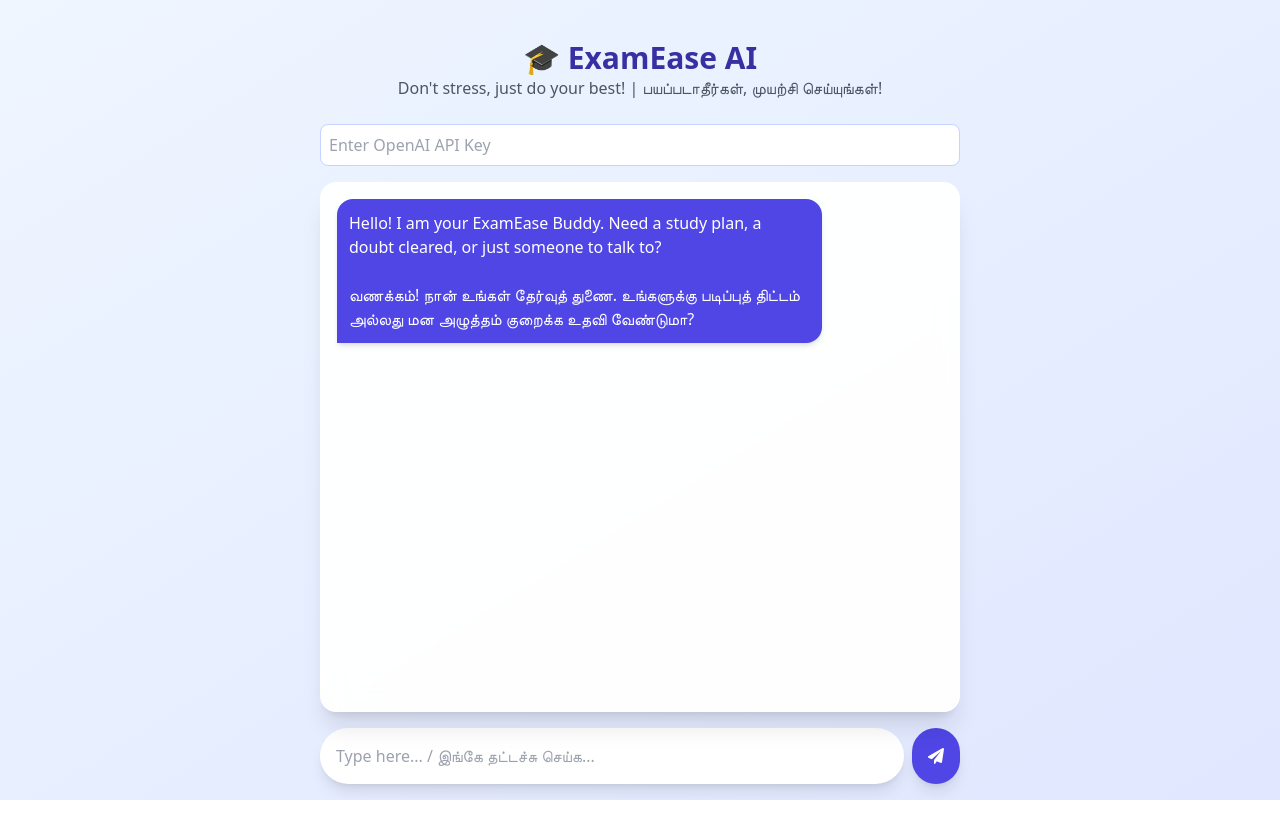
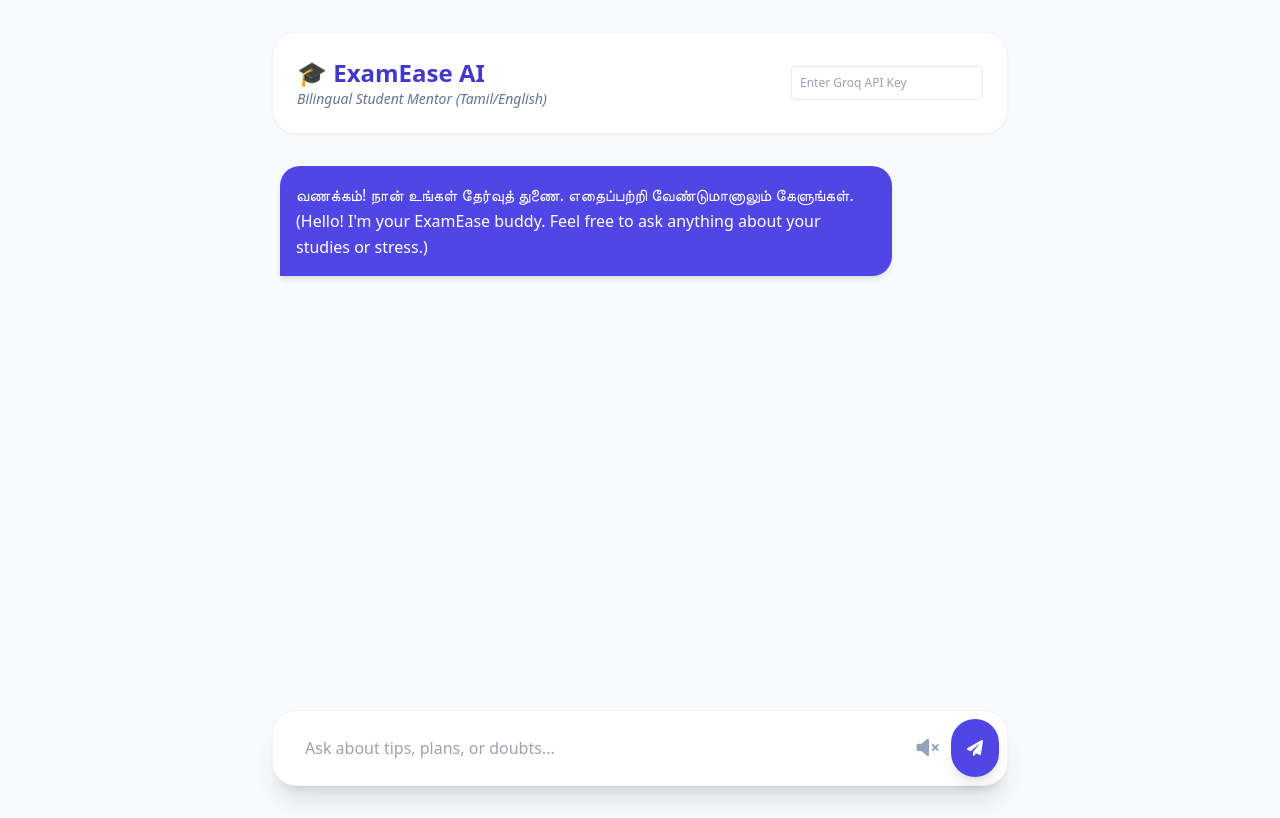
Before and after one commit to agmhss/easy-chat, a plain HTML site: page index.html in a window 1280 px wide. Both pictures are taken after a click on the button 936 px from the left and 756 px from the top of the page. Drawn offline with nearby package versions, Linux system fonts and the light colour scheme.

Commit message:
Update index.html for Groq integration and UI changes

```diff
--- a/index.html
+++ b/index.html
@@ -1,109 +1,139 @@
 <!DOCTYPE html>
-<html lang="en">
+<html lang="ta">
 <head>
     <meta charset="UTF-8">
     <meta name="viewport" content="width=device-width, initial-scale=1.0">
-    <title>ExamEase AI | உங்கள் தேர்வுத்துணை</title>
+    <title>ExamEase AI | Groq Powered</title>
     <script src="https://cdn.tailwindcss.com"></script>
     <link href="https://cdnjs.cloudflare.com/ajax/libs/font-awesome/6.0.0/css/all.min.css" rel="stylesheet">
     <style>
-        .chat-container { height: calc(100vh - 200px); }
-        .glass { background: rgba(255, 255, 255, 0.95); backdrop-filter: blur(10px); }
+        .chat-box { height: 65vh; scrollbar-width: thin; }
+        .user-msg { border-radius: 20px 20px 0 20px; }
+        .ai-msg { border-radius: 20px 20px 20px 0; }
+        @keyframes fadeIn { from { opacity: 0; transform: translateY(10px); } to { opacity: 1; transform: translateY(0); } }
+        .msg-anim { animation: fadeIn 0.3s ease-out forwards; }
     </style>
 </head>
-<body class="bg-gradient-to-br from-blue-50 to-indigo-100 font-sans">
+<body class="bg-slate-50 font-sans leading-relaxed">
 
-    <div class="max-w-2xl mx-auto p-4 h-screen flex flex-col">
-        <header class="text-center py-6">
-            <h1 class="text-3xl font-bold text-indigo-800">🎓 ExamEase AI</h1>
-            <p class="text-gray-600">Don't stress, just do your best! | பயப்படாதீர்கள், முயற்சி செய்யுங்கள்!</p>
-        </header>
-
-        <div class="mb-4">
-            <input type="password" id="apiKey" placeholder="Enter OpenAI API Key"
-                   class="w-full p-2 rounded-lg border border-indigo-200 focus:outline-none focus:ring-2 focus:ring-indigo-400">
+    <div class="max-w-3xl mx-auto px-4 py-8">
+        <div class="flex items-center justify-between mb-8 bg-white p-6 rounded-3xl shadow-sm border border-slate-100">
+            <div>
+                <h1 class="text-2xl font-bold text-indigo-700">🎓 ExamEase AI</h1>
+                <p class="text-slate-500 text-sm italic">Bilingual Student Mentor (Tamil/English)</p>
+            </div>
+            <div class="text-right">
+                <input type="password" id="groqKey" placeholder="Enter Groq API Key"
+                       class="text-xs p-2 rounded border border-slate-200 focus:ring-1 focus:ring-indigo-400 outline-none w-48">
+            </div>
         </div>
 
-        <div id="chatWindow" class="chat-container glass rounded-2xl shadow-xl overflow-y-auto p-4 space-y-4 border border-white">
-            <div class="flex justify-start">
-                <div class="bg-indigo-600 text-white p-3 rounded-2xl rounded-bl-none max-w-[80%] shadow-md">
-                    Hello! I am your ExamEase Buddy. Need a study plan, a doubt cleared, or just someone to talk to? <br><br>
-                    வணக்கம்! நான் உங்கள் தேர்வுத் துணை. உங்களுக்கு படிப்புத் திட்டம் அல்லது மன அழுத்தம் குறைக்க உதவி வேண்டுமா?
+        <div id="chatWindow" class="chat-box overflow-y-auto space-y-4 mb-6 px-2">
+            <div class="flex justify-start msg-anim">
+                <div class="bg-indigo-600 text-white p-4 ai-msg shadow-md max-w-[85%]">
+                    வணக்கம்! நான் உங்கள் தேர்வுத் துணை. எதைப்பற்றி வேண்டுமானாலும் கேளுங்கள். <br>
+                    (Hello! I'm your ExamEase buddy. Feel free to ask anything about your studies or stress.)
                 </div>
             </div>
         </div>
 
-        <div class="mt-4 flex gap-2">
-            <input type="text" id="userInput" placeholder="Type here... / இங்கே தட்டச்சு செய்க..."
-                   class="flex-1 p-4 rounded-full shadow-lg border-none focus:ring-2 focus:ring-indigo-500 outline-none">
-            <button onclick="sendMessage()" class="bg-indigo-600 text-white p-4 rounded-full shadow-lg hover:bg-indigo-700 transition">
-                <i class="fas fa-paper-plane"></i>
-            </button>
+        <div class="relative bg-white rounded-3xl shadow-xl p-2 border border-slate-100">
+            <div class="flex items-center">
+                <input type="text" id="userInput"
+                       placeholder="Ask about tips, plans, or doubts..."
+                       class="flex-1 py-4 px-6 bg-transparent outline-none text-slate-700">
+
+                <button onclick="toggleSpeech()" id="speechBtn" class="p-3 text-slate-400 hover:text-indigo-600 transition" title="Toggle Voice Output">
+                    <i class="fas fa-volume-up text-xl" id="speakerIcon"></i>
+                </button>
+
+                <button onclick="sendMessage()" class="bg-indigo-600 hover:bg-indigo-700 text-white p-4 rounded-full transition shadow-lg">
+                    <i class="fas fa-paper-plane"></i>
+                </button>
+            </div>
         </div>
     </div>
 
     <script>
         const chatWindow = document.getElementById('chatWindow');
         const userInput = document.getElementById('userInput');
-        const apiKeyInput = document.getElementById('apiKey');
+        const groqKey = document.getElementById('groqKey');
+        let isSpeechEnabled = true;
+
+        // Voice Toggle Logic
+        function toggleSpeech() {
+            isSpeechEnabled = !isSpeechEnabled;
+            document.getElementById('speakerIcon').className = isSpeechEnabled ? "fas fa-volume-up text-xl" : "fas fa-volume-mute text-xl";
+            if (!isSpeechEnabled) window.speechSynthesis.cancel();
+        }
 
         async function sendMessage() {
-            const text = userInput.value.trim();
-            const apiKey = apiKeyInput.value.trim();
+            const prompt = userInput.value.trim();
+            const apiKey = groqKey.value.trim();
 
-            if (!text) return;
-            if (!apiKey) {
-                alert("Please enter your API Key first!");
-                return;
-            }
+            if (!prompt) return;
+            if (!apiKey) { alert("Please enter your Groq API Key!"); return; }
 
-            // Append User Message
-            appendMessage(text, 'user');
+            // Display User Message
+            appendMsg(prompt, 'user');
             userInput.value = '';
 
             try {
-                const response = await fetch('https://api.openai.com/v1/chat/completions', {
+                const response = await fetch('https://api.groq.com/openai/v1/chat/completions', {
                     method: 'POST',
                     headers: {
-                        'Content-Type': 'application/json',
-                        'Authorization': `Bearer ${apiKey}`
+                        'Authorization': `Bearer ${apiKey}`,
+                        'Content-Type': 'application/json'
                     },
                     body: JSON.stringify({
-                        model: "gpt-4o",
+                        model: "llama-3.3-70b-versatile",
                         messages: [
-                            { role: "system", content: "You are ExamEase AI, a supportive mentor for students. Speak in English and Tamil. Give exam tips, study plans, and emotional support." },
-                            { role: "user", content: text }
-                        ]
+                            {
+                                role: "system",
+                                content: "You are ExamEase AI. A mentor for students facing exams. Give exam tips, clear doubts, and help reduce stress. Respond naturally in a mix of Tamil and English (Tanglish) or pure Tamil/English as requested. Be empathetic and encouraging."
+                            },
+                            { role: "user", content: prompt }
+                        ],
+                        temperature: 0.7
                     })
                 });
 
                 const data = await response.json();
                 const aiText = data.choices[0].message.content;
-                appendMessage(aiText, 'ai');
+
+                appendMsg(aiText, 'ai');
+                if (isSpeechEnabled) speak(aiText);
+
             } catch (error) {
-                appendMessage("Error: Could not connect to AI. Check your key.", 'ai');
+                appendMsg("System Error: Could not connect to Groq. Please check your connection and Key.", 'ai');
             }
         }
 
-        function appendMessage(text, sender) {
-            const div = document.createElement('div');
-            div.className = sender === 'user' ? 'flex justify-end' : 'flex justify-start';
+        function appendMsg(text, sender) {
+            const wrapper = document.createElement('div');
+            wrapper.className = sender === 'user' ? 'flex justify-end msg-anim' : 'flex justify-start msg-anim';
 
-            const innerDiv = document.createElement('div');
-            innerDiv.className = sender === 'user'
-                ? 'bg-white text-gray-800 p-3 rounded-2xl rounded-br-none max-w-[80%] shadow-md border border-indigo-100'
-                : 'bg-indigo-600 text-white p-3 rounded-2xl rounded-bl-none max-w-[80%] shadow-md';
+            const msgDiv = document.createElement('div');
+            msgDiv.className = sender === 'user'
+                ? 'bg-white text-slate-800 p-4 user-msg shadow-sm border border-slate-200 max-w-[85%]'
+                : 'bg-indigo-600 text-white p-4 ai-msg shadow-md max-w-[85%]';
 
-            innerDiv.innerText = text;
-            div.appendChild(innerDiv);
-            chatWindow.appendChild(div);
+            msgDiv.innerText = text;
+            wrapper.appendChild(msgDiv);
+            chatWindow.appendChild(wrapper);
             chatWindow.scrollTop = chatWindow.scrollHeight;
         }
 
-        // Allow 'Enter' key to send
-        userInput.addEventListener("keypress", (e) => {
-            if (e.key === "Enter") sendMessage();
-        });
+        function speak(text) {
+            const utterance = new SpeechSynthesisUtterance(text);
+            // Try to find a Tamil or Indian English voice
+            const voices = window.speechSynthesis.getVoices();
+            const tamilVoice = voices.find(v => v.lang.includes('ta')) || voices.find(v => v.lang.includes('IN'));
+            if (tamilVoice) utterance.voice = tamilVoice;
+            window.speechSynthesis.speak(utterance);
+        }
+
+        userInput.addEventListener("keypress", (e) => { if (e.key === "Enter") sendMessage(); });
     </script>
 </body>
 </html>
```
